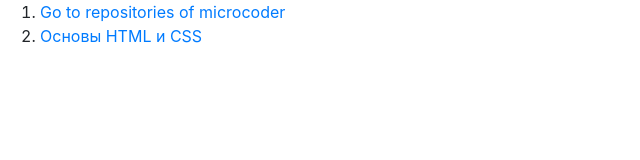
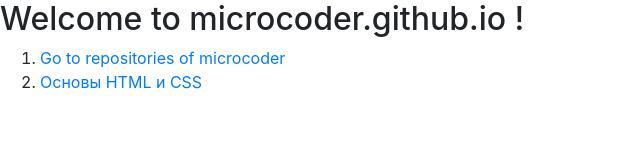
Before and after one commit to microcoder/microcoder.github.io, a plain HTML site: page index.html in a window 1280 px wide. Shown: the whole page, without its empty margins (0-640 px from the left). Drawn offline with nearby package versions, Linux system fonts and the light colour scheme.

Commit message:
Update index.html

```diff
--- a/index.html
+++ b/index.html
@@ -5,9 +5,11 @@
     <meta name="viewport" content="width=device-width, initial-scale=1.0">
     <meta http-equiv="X-UA-Compatible" content="ie=edge">
     <link rel="stylesheet" href="https://stackpath.bootstrapcdn.com/bootstrap/4.1.1/css/bootstrap.min.css" integrity="sha384-WskhaSGFgHYWDcbwN70/dfYBj47jz9qbsMId/iRN3ewGhXQFZCSftd1LZCfmhktB" crossorigin="anonymous">
-    <title>Hello</title>
+    <title>microcoder.github.io</title>
 </head>
 <body>
+    <h2>Welcome to microcoder.github.io !</h2>
+
     <ol>
         <li><a href="https://github.com/microcoder">Go to repositories of microcoder</a></li>
         <li><a href="https://cdn.rawgit.com/microcoder/course-basics-html-css/master/index.html">Основы HTML и CSS</a></li>
```
